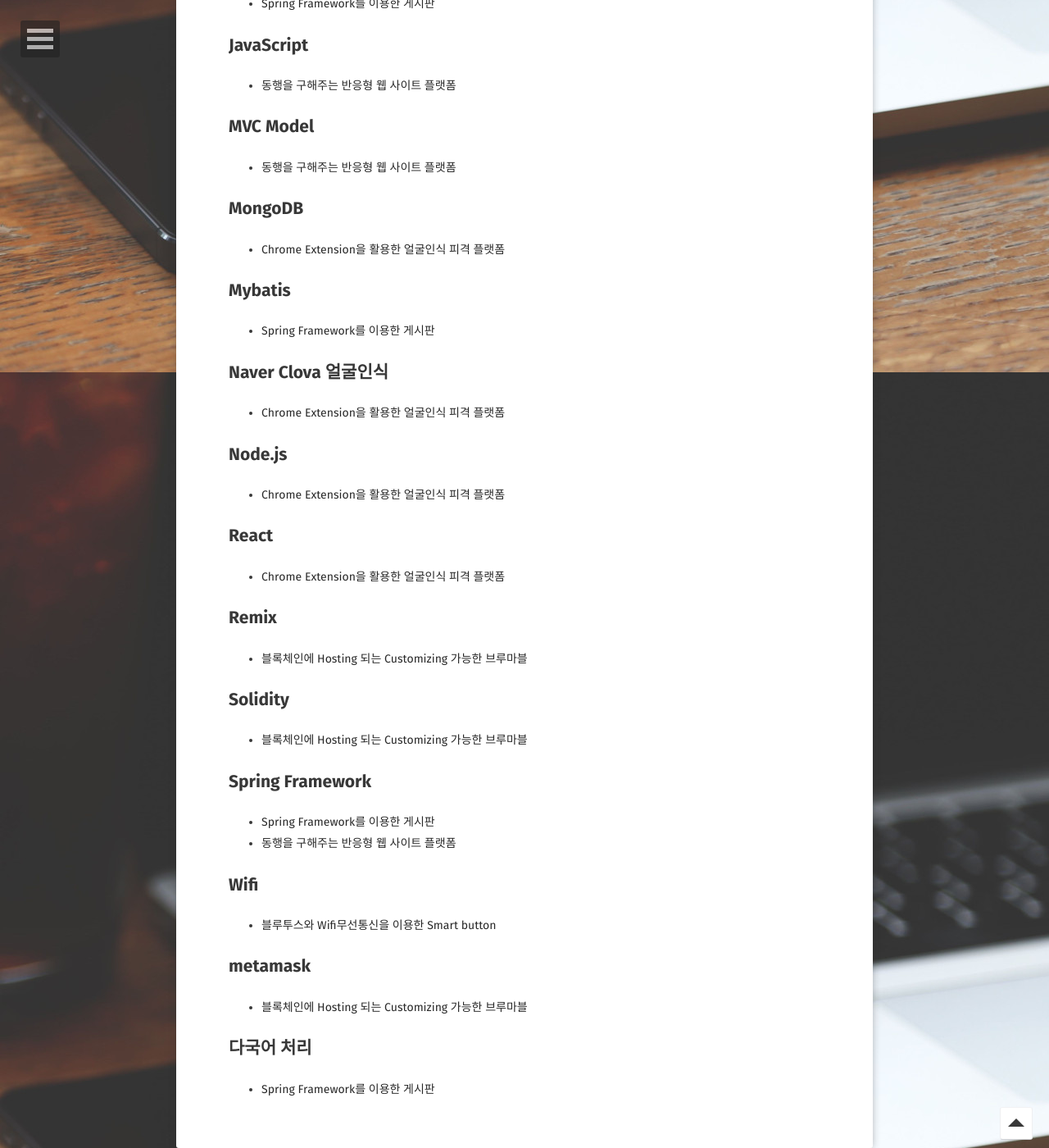
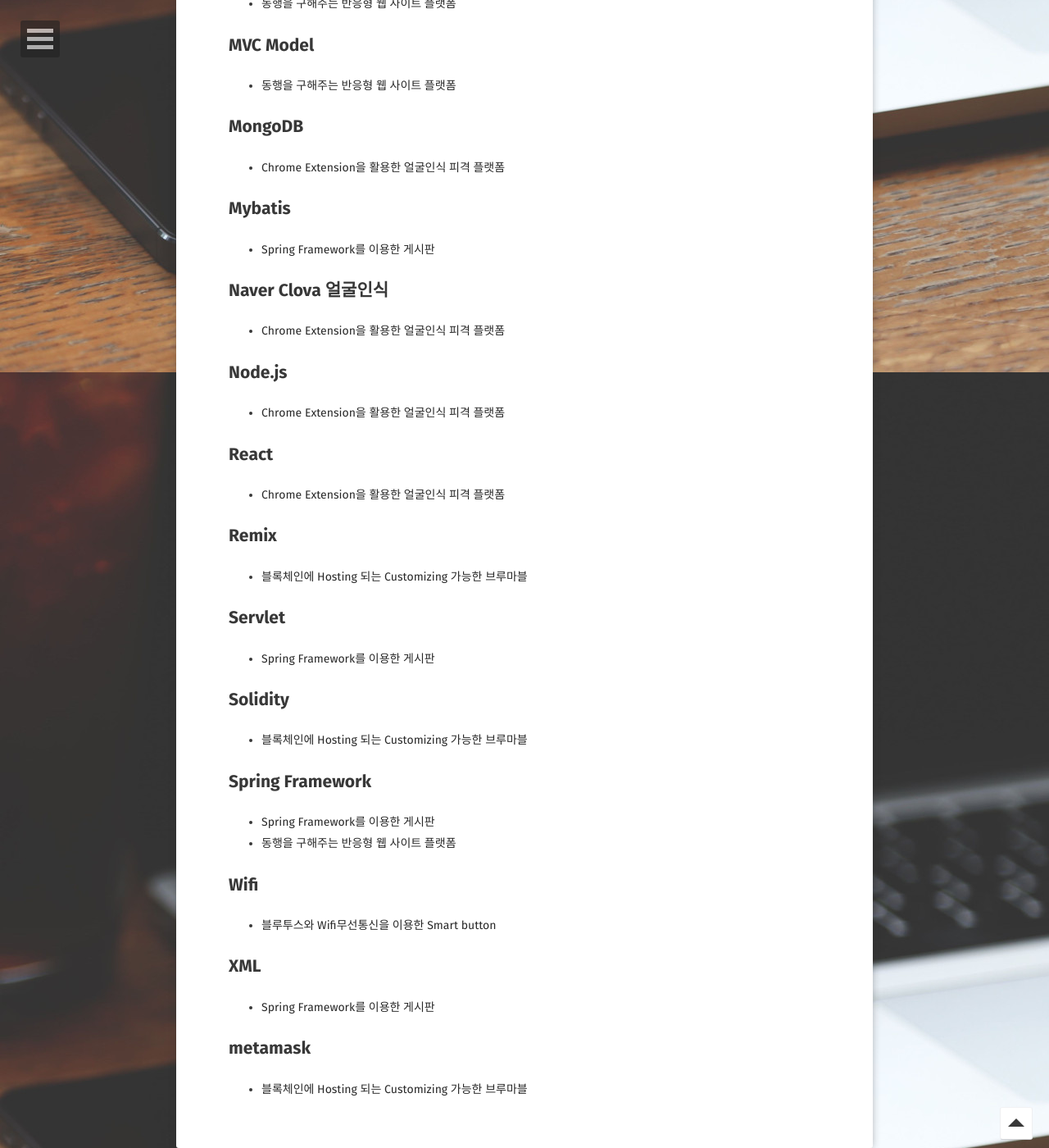
Before and after one commit to hamyongjae/hamyongjae.github.io, a Jekyll site: the page built from tags/index.html, in a window 1280 px wide and 1400 px high, scrolled down 2166 px. Shown: the whole window at 82% size. Built offline with Jekyll 4.4.1, drawn with Linux system fonts in a browser that asks for light colours; some web fonts are replaced; some of the changed text lies outside the part shown.

Commit message:
board post

```diff
--- a/_posts/2019-01-09-post1.md
+++ b/_posts/2019-01-09-post1.md
@@ -9,8 +9,8 @@
 - AOP
 - Mybatis
 - JPA
-- 다국어 처리
-- FileUpload
+- Servlet
+- XML
 comments: true
 ---
 
```
